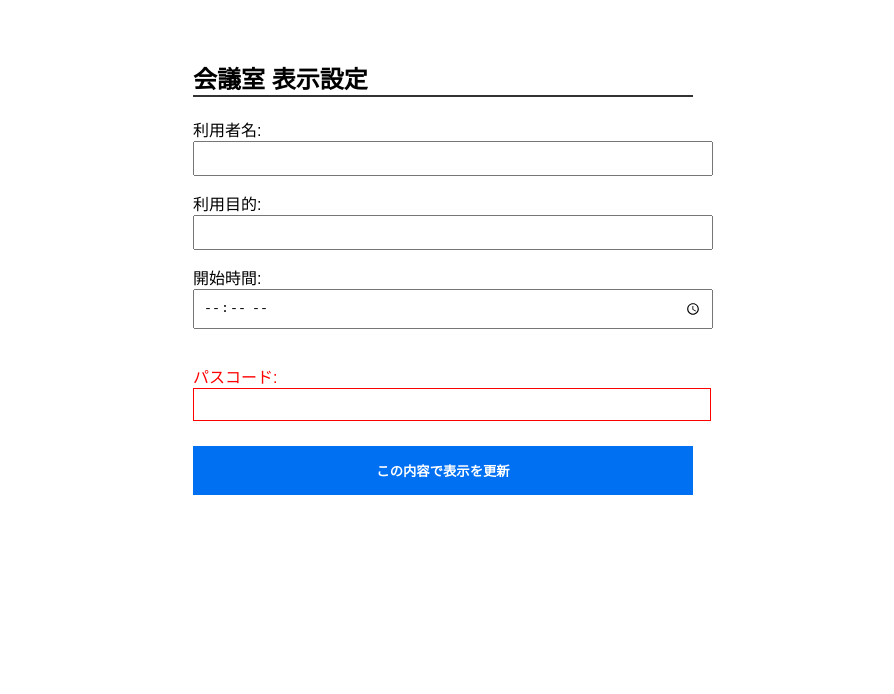
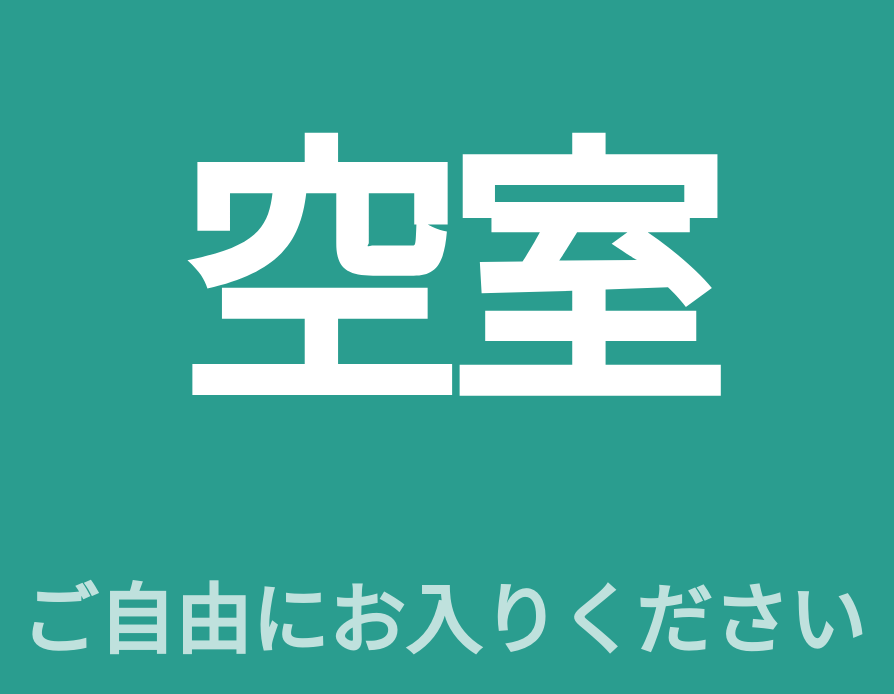
Before and after one commit to kotani6053/-, a Next.js app: page / in a window 1280 px wide. Shown: the top 694 px of the page, without its empty margins (197-1091 px from the left). Built offline with nearby package versions, Linux system fonts and the light colour scheme.

Commit message:
Refactor EditRoom to RoomDisplay with data fetching

```diff
--- a/app/page.js
+++ b/app/page.js
@@ -1,50 +1,81 @@
-// app/edit/page.js
 "use client";
-import { useState } from "react";
+import { useState, useEffect } from "react";
 
-export default function EditRoom() {
-  const [form, setForm] = useState({ user: "", purpose: "", time: "", pass: "" });
+export default function RoomDisplay() {
+  const [data, setData] = useState({ user: "読込中...", purpose: "", time: "" });
 
-  const updateRoom = async () => {
-    // 簡易バリデーション
-    if (form.pass !== "1234") {
-      alert("パスコードが違います");
-      return;
-    }
-
+  const fetchStatus = async () => {
     try {
-      const res = await fetch("/api/room", {
-        method: "POST",
-        headers: {
-          "Content-Type": "application/json", // これが重要！
-        },
-        body: JSON.stringify(form),
-      });
-
-      if (res.ok) {
-        alert("表示を更新しました！TOP画面を確認してください。");
-      } else {
-        alert("サーバーエラーが発生しました。");
-      }
-    } catch (e) {
-      alert("通信に失敗しました。");
-    }
+      const res = await fetch(`/api/room?t=${Date.now()}`, { cache: "no-store" });
+      const json = await res.json();
+      setData(json);
+    } catch (e) { console.error("通信エラー"); }
   };
 
+  useEffect(() => {
+    fetchStatus();
+    const interval = setInterval(fetchStatus, 3000); // 3秒おきに最新化
+    return () => clearInterval(interval);
+  }, []);
+
+  const handleRelease = async () => {
+    await fetch("/api/room", {
+      method: "POST",
+      headers: { "Content-Type": "application/json" },
+      body: JSON.stringify({ action: "release" }),
+    });
+    fetchStatus();
+  };
+
+  const isOccupied = data.user !== "未使用";
+
   return (
-    <div style={{ padding: "40px", maxWidth: "500px", margin: "0 auto", fontFamily: "sans-serif" }}>
-      <h2 style={{ borderBottom: "2px solid #333" }}>会議室 表示設定</h2>
-      <div style={{ display: "flex", flexDirection: "column", gap: "15px", marginTop: "20px" }}>
-        <label>利用者名: <input type="text" style={{padding:"8px", width:"100%"}} onChange={e => setForm({...form, user: e.target.value})} /></label>
-        <label>利用目的: <input type="text" style={{padding:"8px", width:"100%"}} onChange={e => setForm({...form, purpose: e.target.value})} /></label>
-        <label>開始時間: <input type="time" style={{padding:"8px", width:"100%"}} onChange={e => setForm({...form, time: e.target.value})} /></label>
-        <label style={{marginTop: "20px", color: "red"}}>パスコード:
-          <input type="password" style={{padding:"8px", width:"100%", border: "1px solid red"}} onChange={e => setForm({...form, pass: e.target.value})} />
-        </label>
-        <button onClick={updateRoom} style={{padding: "15px", backgroundColor: "#0070f3", color: "white", border: "none", fontWeight: "bold", cursor: "pointer", marginTop: "10px"}}>
-          この内容で表示を更新
+    <div style={{
+      backgroundColor: isOccupied ? "#E63946" : "#2A9D8F",
+      color: "white",
+      height: "100vh",
+      width: "100vw",
+      display: "flex",
+      flexDirection: "column",
+      justifyContent: "center",
+      alignItems: "center",
+      fontFamily: "'Inter', sans-serif",
+      textAlign: "center"
+    }}>
+      <h1 style={{ fontSize: "22vw", margin: 0, fontWeight: "900", letterSpacing: "-0.05em" }}>
+        {isOccupied ? "使用中" : "空室"}
+      </h1>
+
+      <div style={{ fontSize: "6vw", fontWeight: "bold", marginTop: "20px" }}>
+        {isOccupied ? (
+          <div>
+            <p style={{ margin: 0 }}>{data.purpose}</p>
+            <p style={{ margin: 0, opacity: 0.8 }}>{data.user} {data.time && `| ${data.time}~`}</p>
+          </div>
+        ) : (
+          <p style={{ opacity: 0.7 }}>ご自由にお入りください</p>
+        )}
+      </div>
+
+      {isOccupied && (
+        <button
+          onClick={handleRelease}
+          style={{
+            marginTop: "10vh",
+            padding: "3vh 10vw",
+            fontSize: "5vw",
+            borderRadius: "100px",
+            border: "none",
+            backgroundColor: "white",
+            color: "#E63946",
+            fontWeight: "900",
+            cursor: "pointer",
+            boxShadow: "0 15px 50px rgba(0,0,0,0.3)"
+          }}
+        >
+          終了（空室にする）
         </button>
-      </div>
+      )}
     </div>
   );
 }
```
